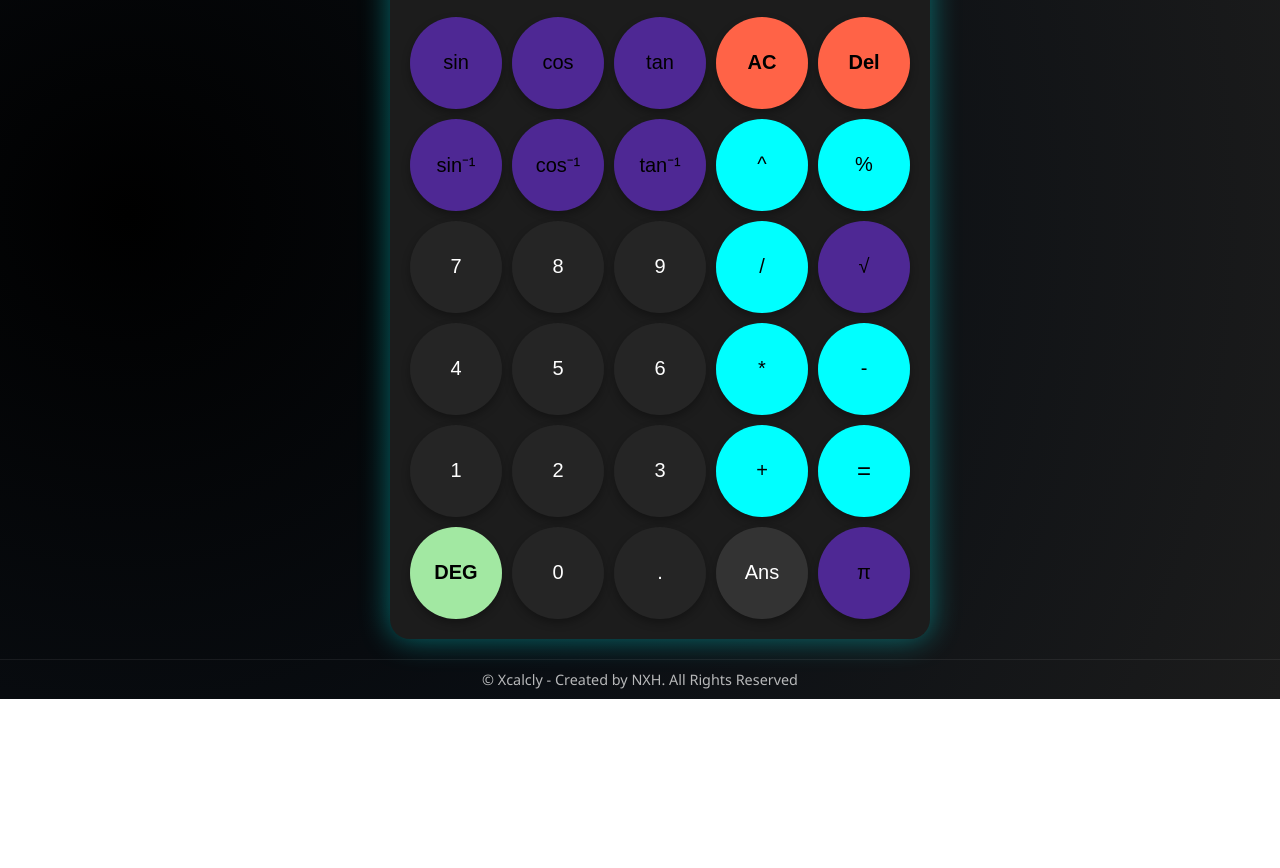
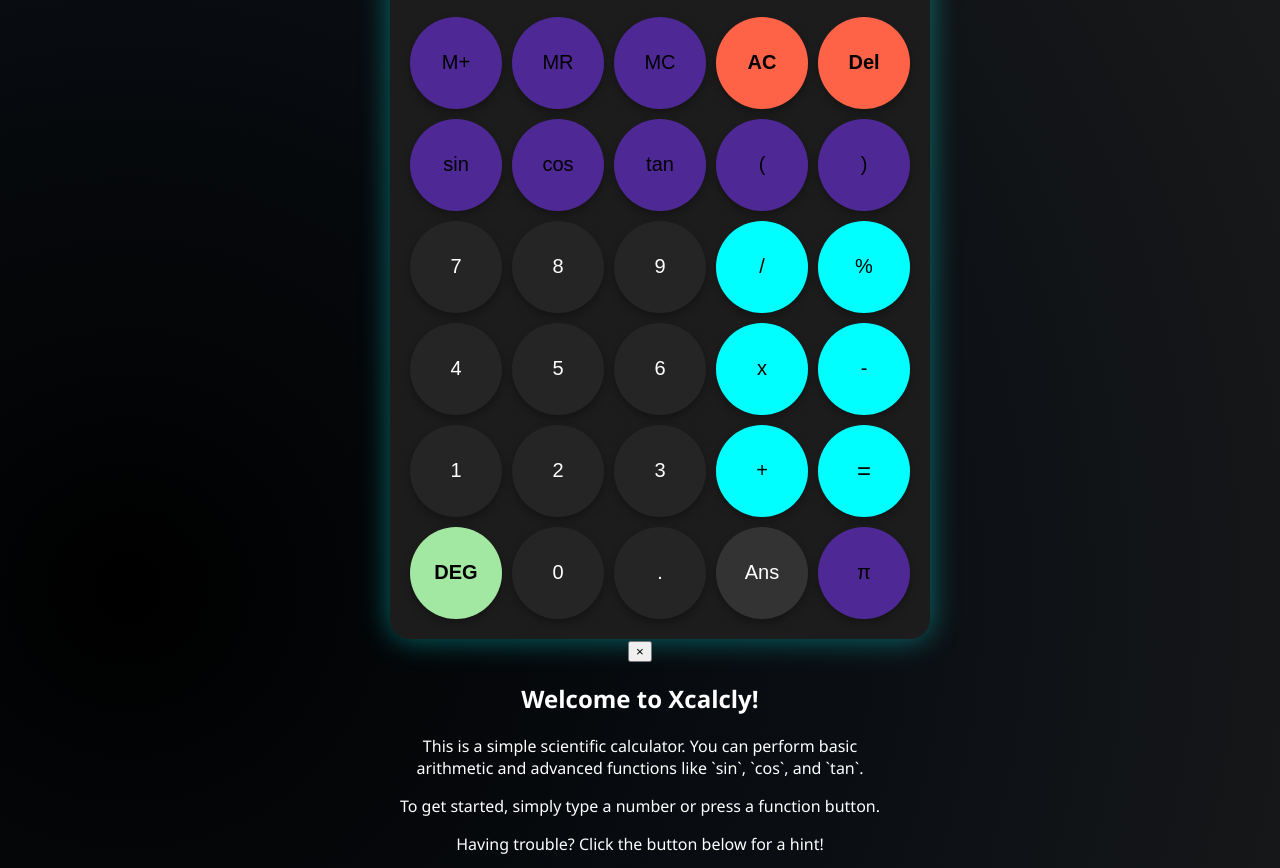
Before and after one commit to XavierOpurozor/xcalcly, a plain HTML site: page index.html in a window 1280 px wide. Shown: the part 270-1138 px from the top of the page. Before the commit the page ends 969 px from the top, so only its background shows below. Drawn offline with Linux system fonts and the light colour scheme.

Commit message:
Update index.html

```diff
--- a/index.html
+++ b/index.html
@@ -16,37 +16,37 @@
             <input type="text" id="result-display" class="display result-display" readonly placeholder="0">
 
             <div class="buttons">
-                <!-- Row 1 -->
+                <!-- Row 1: Memory & Clear -->
+                <button class="button function" data-value="M+">M+</button>
+                <button class="button function" data-value="MR">MR</button>
+                <button class="button function" data-value="MC">MC</button>
+                <button class="button clear-all" data-value="AC">AC</button>
+                <button class="button delete" data-value="del">Del</button>
+                <!-- Row 2: Scientific & Parentheses -->
                 <button class="button function" data-value="sin">sin</button>
                 <button class="button function" data-value="cos">cos</button>
                 <button class="button function" data-value="tan">tan</button>
-                <button class="button clear-all" data-value="AC">AC</button>
-                <button class="button delete" data-value="del">Del</button>
-                <!-- Row 2 -->
-                <button class="button function" data-value="arcsin">sin⁻¹</button>
-                <button class="button function" data-value="arccos">cos⁻¹</button>
-                <button class="button function" data-value="arctan">tan⁻¹</button>
-                <button class="button operator" data-value="^">^</button>
-                <button class="button operator" data-value="%">%</button>
-                <!-- Row 3 -->
+                <button class="button function" data-value="(">(</button>
+                <button class="button function" data-value=")">)</button>
+                <!-- Row 3: Numbers & Operators -->
                 <button class="button number" data-value="7">7</button>
                 <button class="button number" data-value="8">8</button>
                 <button class="button number" data-value="9">9</button>
-                <button class="button operator" data-value="/">/</button>
-                <button class="button function" data-value="sqrt">√</button>
-                <!-- Row 4 -->
+                <button class="button operator" data-value="÷">/</button>
+                <button class="button operator" data-value="%">%</button>
+                <!-- Row 4: Numbers & Operators -->
                 <button class="button number" data-value="4">4</button>
                 <button class="button number" data-value="5">5</button>
                 <button class="button number" data-value="6">6</button>
-                <button class="button operator" data-value="*">*</button>
+                <button class="button operator" data-value="*">x</button>
                 <button class="button operator" data-value="-">-</button>
-                <!-- Row 5 -->
+                <!-- Row 5: Numbers & Operators -->
                 <button class="button number" data-value="1">1</button>
                 <button class="button number" data-value="2">2</button>
                 <button class="button number" data-value="3">3</button>
                 <button class="button operator" data-value="+">+</button>
                 <button class="button equals" data-value="=">=</button>
-                <!-- Row 6 -->
+                <!-- Row 6: Special functions -->
                 <button class="button mode" data-value="mode">DEG</button>
                 <button class="button number" data-value="0">0</button>
                 <button class="button decimal" data-value=".">.</button>
@@ -54,7 +54,22 @@
                 <button class="button function" data-value="pi">π</button>
             </div>
         </div>
-    </div>
+
+        <!-- AI Guidance Modal -->
+        <div id="ai-modal" class="ai-modal-overlay">
+            <div class="ai-modal-content">
+                <button class="ai-modal-close-btn">&times;</button>
+                <h2 class="ai-modal-title">Welcome to Xcalcly!</h2>
+                <p>This is a simple scientific calculator. You can perform basic arithmetic and advanced functions like `sin`, `cos`, and `tan`.</p>
+                <p>To get started, simply type a number or press a function button.</p>
+                <p>Having trouble? Click the button below for a hint!</p>
+                <button class="button ai-suggest-btn" id="ai-suggest-btn">Get AI Suggestion</button>
+                <div id="ai-suggestion-area" class="ai-suggestion-area">
+                    <p id="ai-suggestion-text"></p>
+                </div>
+            </div>
+        </div>
+
     <footer>
             &copy; Xcalcly - Created by NXH. All Rights Reserved
     </footer>
```
